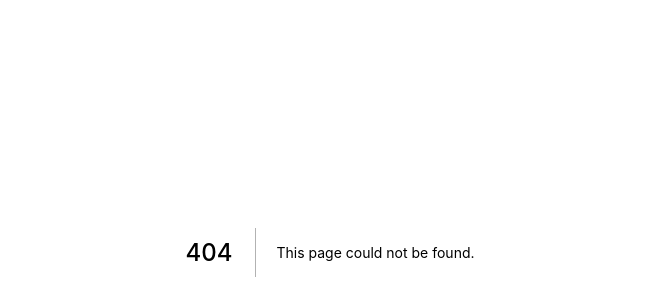
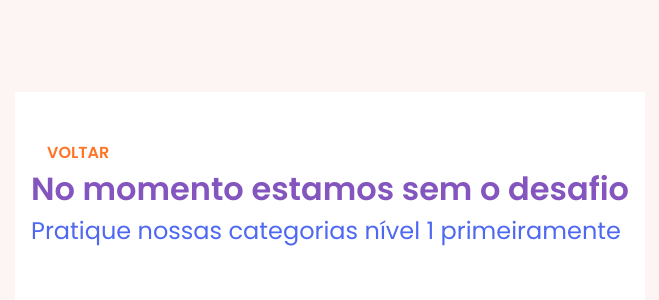
Before and after one commit to Brun0-marinh0/Ensinando-Libras, a Next.js app: page /desafio in a window 1280 px wide. Before the commit this address had no page. Shown: the part 148-448 px from the top of the page, without its empty margins (310-969 px from the left). Built offline with nearby package versions, Linux system fonts and the light colour scheme.

Commit message:
stylesPage

```diff
--- a/src/components/ButtonChallenge/index.tsx
+++ b/src/components/ButtonChallenge/index.tsx
@@ -5,7 +5,7 @@ import Styles from './styles.module.scss'
 export default function ButtonsChallenge(){
     return(
         <div className={Styles.bnt}>
-            <Link href='/'>
+            <Link href='desafio'>
                 <div className={Styles.content}>
                     Desafio
                     <img src='./img/buttons/start.svg' alt=""/>
--- a/src/pages/_document.tsx
+++ b/src/pages/_document.tsx
@@ -5,6 +5,9 @@ export default class MyDocument extends Document {
         return (
             <Html>
                 <Head>
+                    <link rel="preconnect" href="https://fonts.googleapis.com"/>
+                    <link rel="preconnect" href="https://fonts.gstatic.com" />
+                    <link href="https://fonts.googleapis.com/css2?family=Poppins:wght@200;400;600&display=swap" rel="stylesheet"/>
                 </Head>
                 <body>
                     <Main />
--- /dev/null
+++ b/src/pages/desafio.tsx
@@ -0,0 +1,17 @@
+import Link from 'next/link'
+import styles from './styles.module.scss'
+
+export default function desafio(){
+    return(
+        <div className={styles.modalContent}>
+            <div className={styles.modal}>
+            <header>
+                <Link href='/selectQuiz'>  VOLTAR</Link>
+            </header>
+
+                <h1>No momento estamos sem o desafio</h1>
+                <h2>Pratique nossas categorias nível 1 primeiramente</h2>
+            </div>
+        </div>
+    )
+}
--- a/src/pages/selectQuiz.tsx
+++ b/src/pages/selectQuiz.tsx
@@ -43,7 +43,7 @@ export default function selectQuiz(){
 
             <NivelNumber
                 stylesColor={'var(--orange)'}
-                NivelNumber={2}
+                NivelNumber={1}
             />
             <footer>
                 <a href="/rank">
--- a/src/pages/styles.module.scss
+++ b/src/pages/styles.module.scss
@@ -196,3 +196,44 @@
         }
     }
 }
+
+.modalContent{
+    display: flex;
+    width: 100%;
+    height: 100vh;
+    justify-content: center;
+    align-items: center;
+    .modal{
+        background: #FFFFFF;
+        height: 20rem;
+        padding: 1rem;
+
+        h1{
+            color: var(--purple);
+        }
+        h2{
+            color: var(--blue);
+            font-weight: 400;
+        }
+
+        header{
+            padding-top:2rem;
+            a{
+                text-decoration: none;
+                color: var(--orange);
+                font-weight: 600;
+                font-size: 1rem;
+                padding: .5rem 1rem;
+                border-radius: .5rem;
+                transition: .5s;
+
+                &:hover{
+                    background-color: var(--orange);
+                    color: var(--bg);
+                    font-size: 1.2rem;
+                }
+
+            }
+        }
+    }
+}
```
Also changed, not shown: src/components/Quiz/index.tsx (+11 -2 lines), src/components/Quiz/styles.module.scss (+17 -0 lines), public/img/vidas.svg (added).
